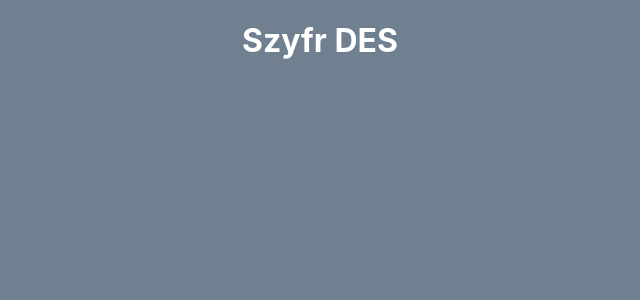
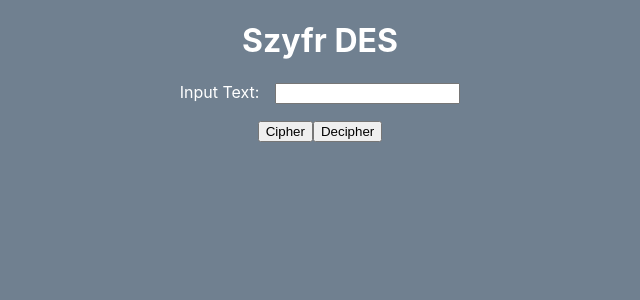
Before and after one commit to ewaspioch/bsk-des, a React (Create React App) app: page / in a window 1280 px wide. Shown: the top 300 px of the page, without its empty margins (320-960 px from the left). Built offline with nearby package versions, Linux system fonts and the light colour scheme.

Commit message:
Input & Output

```diff
--- /dev/null
+++ b/src/DES.js
@@ -0,0 +1,65 @@
+import React from 'react';
+
+
+function AlgorithmDES(props) {
+    let newText = props.inputText;
+
+    return <p>{newText}</p>;
+}
+
+function setCharAt(text, id, c) {
+    if (id > text.length - 1)
+        return text;
+    return text.substring(0, id) + c + text.substring(id + 1);
+}
+
+
+class DES extends React.Component {
+    constructor(props) {
+        super(props);
+        this.handleInputChange = this.handleInputChange.bind(this);
+        this.Ciphering = this.Ciphering.bind(this);
+        this.Deciphering = this.Deciphering.bind(this);
+        this.state = {
+            inputText: '',
+            output: ''
+        };
+    }
+
+    Ciphering() {
+        var props = { inputText: this.state.inputText };
+        let outputText = AlgorithmDES(props);
+        this.setState({ output: outputText });
+    }
+
+    Deciphering() {
+        var props = { inputText: this.state.inputText };
+        let outputText = AlgorithmDES(props);
+        this.setState({ output: outputText });
+    }
+
+    handleInputChange(newText) {
+        this.setState({ inputText: newText.target.value });
+    }
+
+    render() {
+        const inputText = this.state.inputText;
+        const output = this.state.output;
+
+        return (
+            <div>
+                <h1>Szyfr DES</h1>
+                <p>
+                    Input Text:&emsp;
+                    <input value={inputText} onChange={this.handleInputChange} />
+                </p>
+                <button onClick={() => this.Ciphering()}>Cipher</button>
+                <button onClick={() => this.Deciphering()}>Decipher</button>
+                <p></p>
+                {output}
+            </div>
+        );
+    }
+}
+
+export default DES
--- a/src/Home.js
+++ b/src/Home.js
@@ -1,9 +1,10 @@
 import React from 'react';
+import DES from './DES';
 
 function Home() {
     return (
         <div>
-            <h1>Szyfr DES</h1>
+            <DES />
         </div>
     )
 }
```
